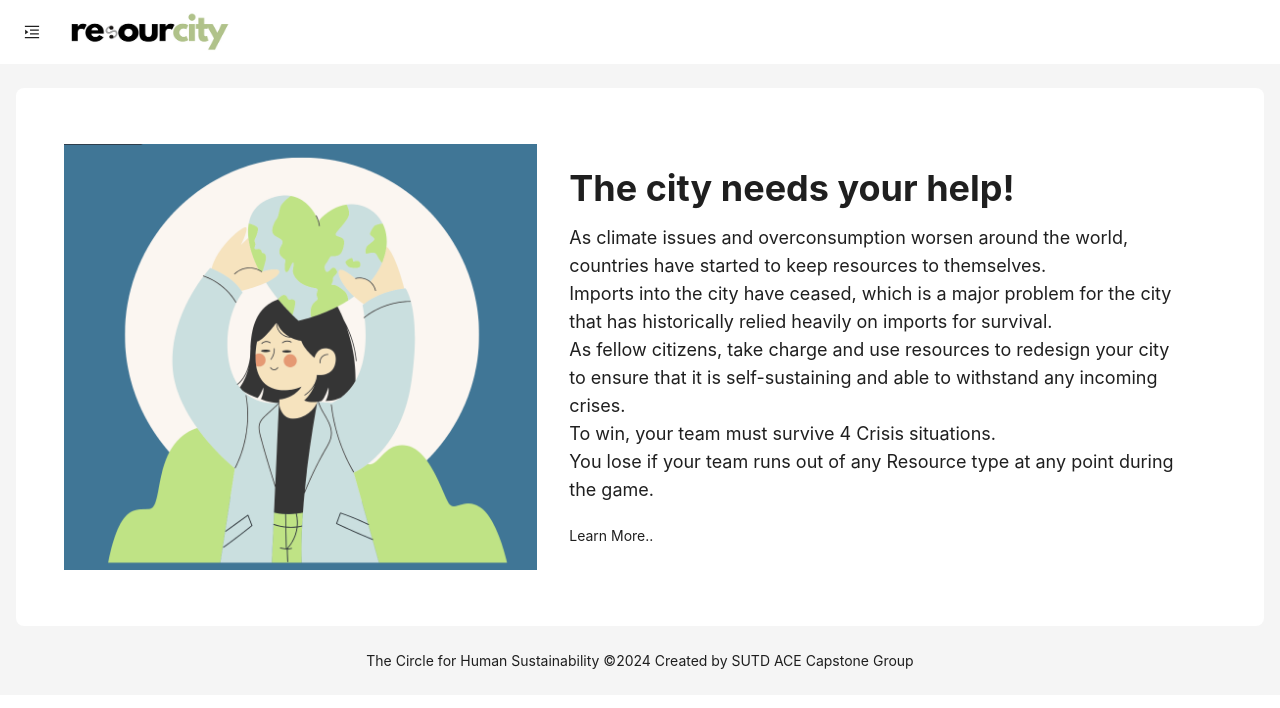
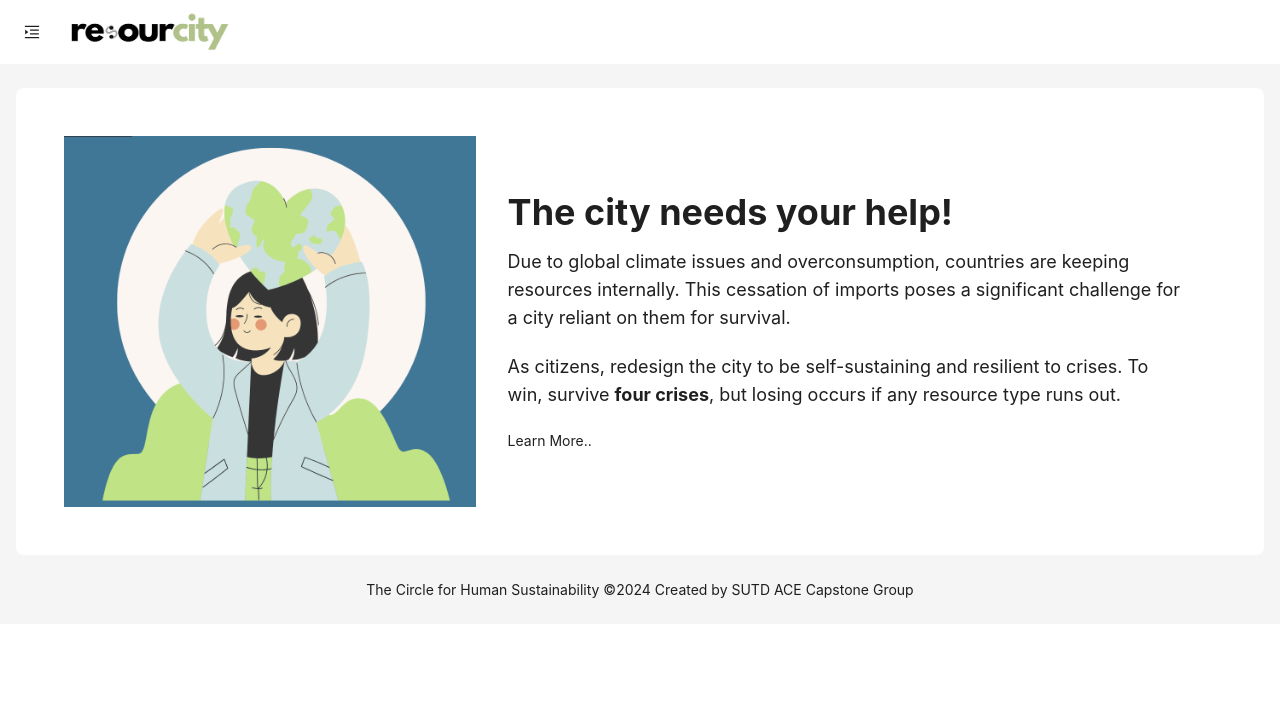
Before and after one commit to sihvn/Resourcity, a Next.js app: page /CapstoneProject/ in a window 1280 px wide. Shown: the top 708 px of the page. Built offline with nearby package versions, Linux system fonts and the light colour scheme.

Commit message:
chore: summarize gamebackground txt

```diff
--- a/components/gamebackground.js
+++ b/components/gamebackground.js
@@ -9,11 +9,9 @@ const GameBackground = () => {
             </div>
             <div className="text-left p-8">
                 <h1 className="text-4xl font-bold mb-4">The city needs your help! </h1>
-                <p className="text-lg">As climate issues and overconsumption worsen around the world, countries have started to keep resources to themselves. </p>
-                <p className="text-lg">Imports into the city have ceased, which is a major problem for the city that has historically relied heavily on imports for survival. </p>
-                <p className="text-lg">As fellow citizens, take charge and use resources to redesign your city to ensure that it is self-sustaining and able to withstand any incoming crises.  </p>
-                <p className="text-lg">To win, your team must survive 4 Crisis situations. </p>
-                <p className="text-lg">You lose if your team runs out of any Resource type at any point during the game. </p>
+                <p className="text-lg">Due to global climate issues and overconsumption, countries are keeping resources internally. This cessation of imports poses a significant challenge for a city reliant on them for survival.</p>
+                <br></br>
+                <p className="text-lg">As citizens, redesign the city to be self-sustaining and resilient to crises. To win, survive <b>four crises</b>, but losing occurs if any resource type runs out.</p>
                 <br></br>
                 <Link href="/rules" className="text-red hover:text-gray-500 cursor-pointer">Learn More..</Link>
             </div>
```
